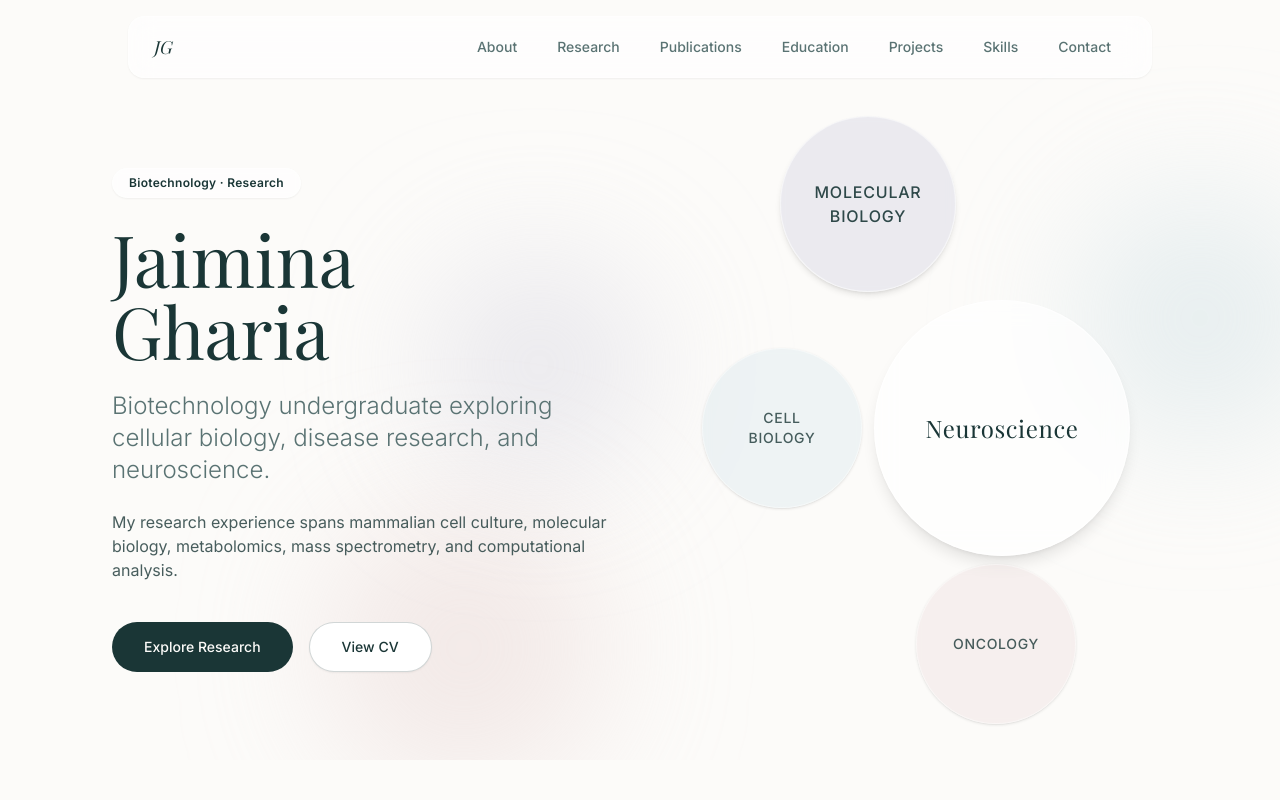
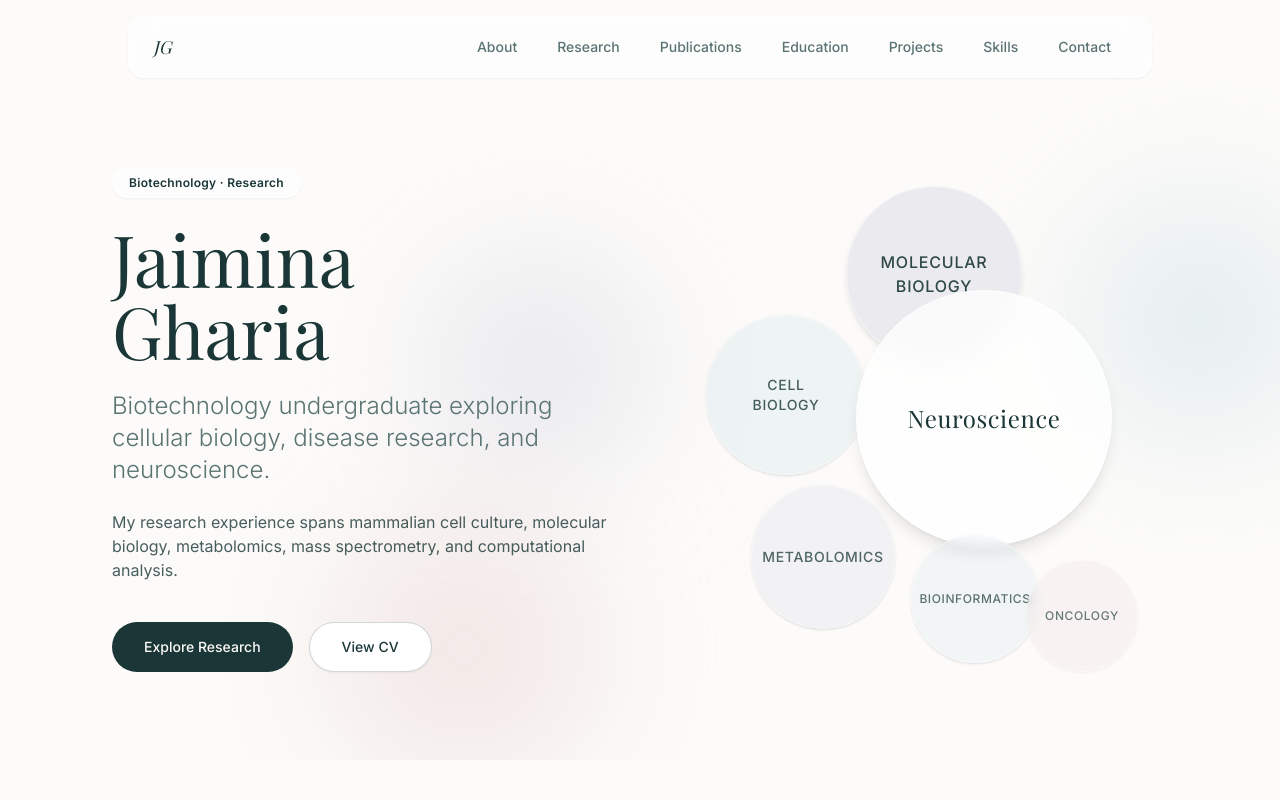
Before and after one commit to Jaimina-Gharia/Jaimina-Gharia.github.io, a React (Vite) app: page / in a window 1280 px wide. Shown: the top 800 px of the page. Built offline with nearby package versions, Linux system fonts and the light colour scheme; a web font is replaced by a local one.

Commit message:
Updates-03

```diff
--- a/src/components/Hero.jsx
+++ b/src/components/Hero.jsx
@@ -48,8 +48,10 @@ const Hero = () => {
           </div>
         </div>
 
+
         {/* Subtle Visual Composition Area */}
-        <div className="flex flex-col items-center justify-center gap-1 md:gap-2 mt-12 md:mt-0 w-full h-full min-h-[400px]">
+        <template>
+          <div className="flex flex-col items-center justify-center gap-1 md:gap-2 mt-12 md:mt-0 w-full h-full min-h-[400px]">
 
           {/* Top Row */}
           <div className="flex justify-center w-full pl-0 md:-ml-24">
@@ -81,6 +83,92 @@ const Hero = () => {
               <span className="font-sans font-medium text-xs md:text-sm text-scientific-teal/80 tracking-wider uppercase">Oncology</span>
             </div>
           </div>
+         </div>
+         </template>
+
+        {/* Research Interests Visual Composition */}
+        <div className="flex items-center justify-center w-full h-full min-h-[480px] mt-12 md:mt-0">
+          <div className="relative w-[500px] h-[500px] max-w-full">
+
+            {/* MOLECULAR BIOLOGY — prominent */}
+            <div className="absolute top-4 left-[180px] w-36 h-36 md:w-44 md:h-44
+              bg-scientific-lavender/40 backdrop-blur-sm
+              border border-white/50 rounded-full shadow-md
+              flex items-center justify-center text-center p-4
+              transition-transform duration-700 hover:scale-105
+              animate-float animation-delay-2000">
+              <span className="font-sans font-medium text-sm md:text-base
+                text-scientific-teal/90 tracking-wider uppercase">
+                Molecular<br />Biology
+              </span>
+            </div>
+
+            {/* CELL BIOLOGY — medium-large */}
+            <div className="absolute top-[145px] left-10 w-32 h-32 md:w-40 md:h-40
+              bg-scientific-blue/30 backdrop-blur-sm
+              border border-white/40 rounded-full shadow
+              flex items-center justify-center text-center p-4
+              transition-transform duration-700 hover:scale-105
+              animate-float animation-delay-4000">
+              <span className="font-sans font-medium text-xs md:text-sm
+                text-scientific-teal/80 tracking-wider uppercase">
+                Cell<br />Biology
+              </span>
+            </div>
+
+            {/* NEUROSCIENCE — largest / primary interest */}
+            <div className="absolute top-[120px] left-[190px] w-52 h-52 md:w-64 md:h-64
+              bg-white/75 backdrop-blur-md
+              border border-white/60 rounded-full shadow-lg
+              flex items-center justify-center text-center p-6
+              transition-transform duration-700 hover:scale-105
+              animate-float">
+              <span className="font-serif text-xl md:text-2xl
+                text-scientific-teal tracking-wide">
+                Neuroscience
+              </span>
+            </div>
+
+            {/* METABOLOMICS — medium */}
+            <div className="absolute top-[315px] left-[85px] w-28 h-28 md:w-36 md:h-36
+              bg-scientific-lavender/25 backdrop-blur-sm
+              border border-white/40 rounded-full shadow
+              flex items-center justify-center text-center p-4
+              transition-transform duration-700 hover:scale-105
+              animate-float animation-delay-2000">
+              <span className="font-sans font-medium text-xs md:text-sm
+                text-scientific-teal/75 tracking-wider uppercase">
+                Metabolomics
+              </span>
+            </div>
+
+            {/* BIOINFORMATICS — smaller */}
+            <div className="absolute top-[365px] left-[245px] w-24 h-24 md:w-32 md:h-32
+              bg-scientific-blue/20 backdrop-blur-sm
+              border border-white/35 rounded-full shadow
+              flex items-center justify-center text-center p-3
+              transition-transform duration-700 hover:scale-105
+              animate-float animation-delay-4000">
+              <span className="font-sans font-medium text-[10px] md:text-xs
+                text-scientific-teal/70 tracking-wider uppercase">
+                Bioinformatics
+              </span>
+            </div>
+
+            {/* ONCOLOGY — least prominent */}
+            <div className="absolute top-[390px] left-[360px] w-20 h-20 md:w-28 md:h-28
+              bg-scientific-rose/20 backdrop-blur-sm
+              border border-white/30 rounded-full shadow-sm
+              flex items-center justify-center text-center p-3
+              transition-transform duration-700 hover:scale-105
+              animate-float animation-delay-2000">
+              <span className="font-sans font-medium text-[10px] md:text-xs
+                text-scientific-teal/65 tracking-wider uppercase">
+                Oncology
+              </span>
+            </div>
+
+          </div>
         </div>
 
       </div>
```
